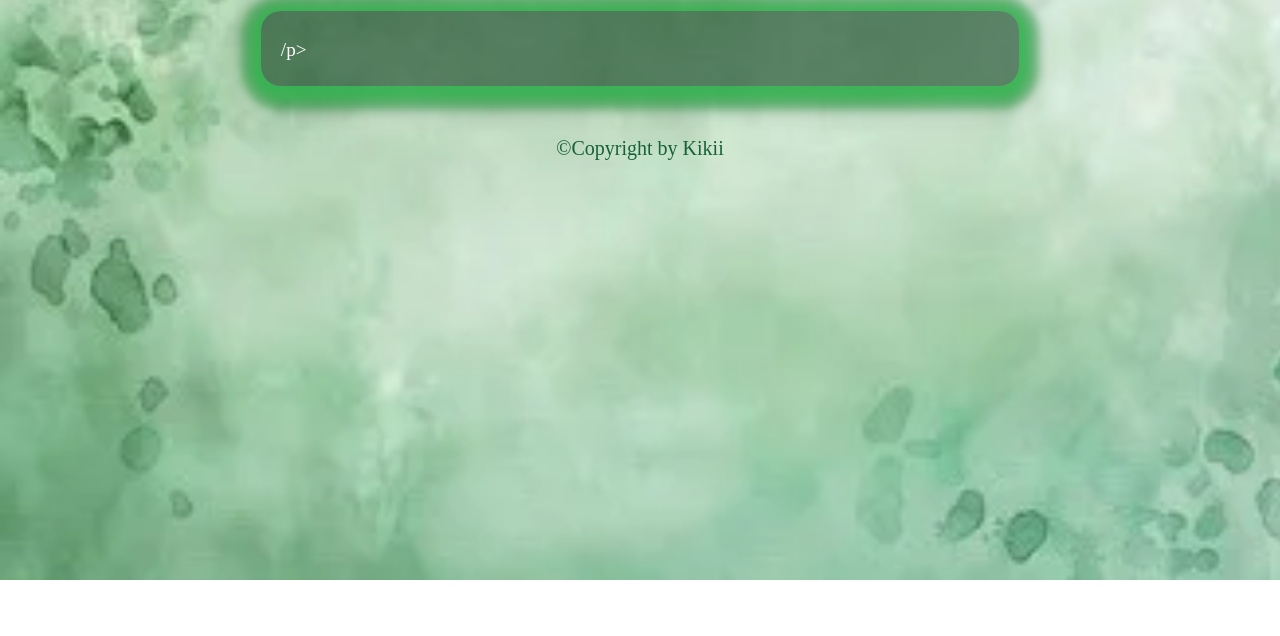
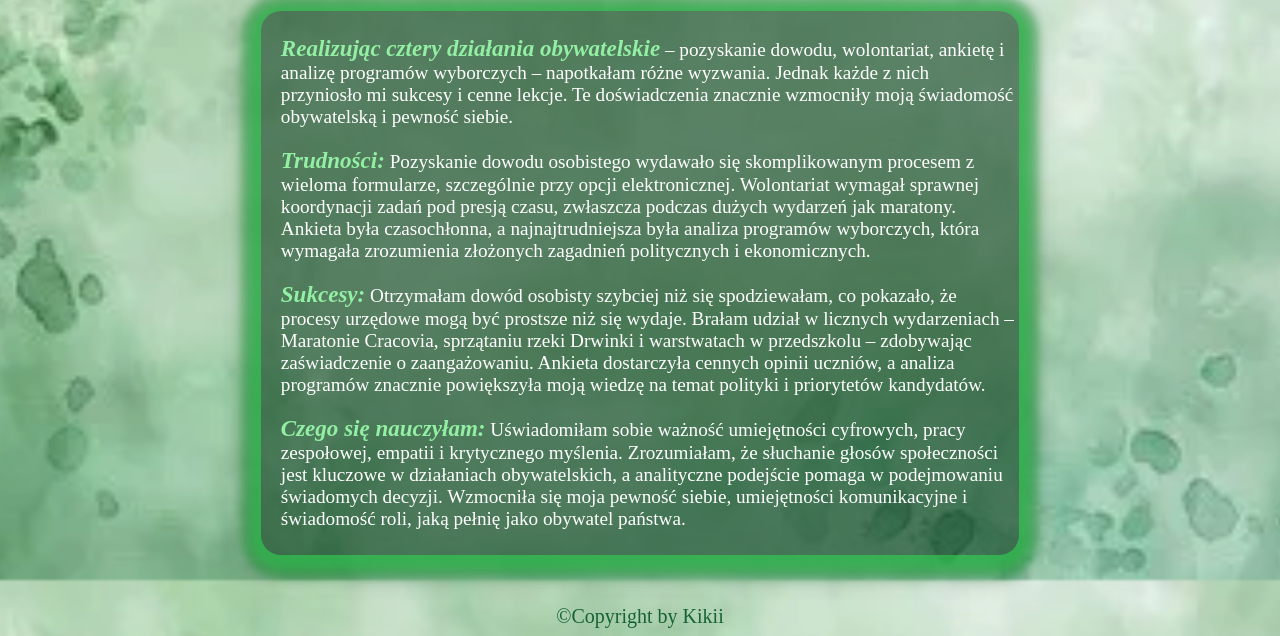
Before and after one commit to Kikii88/Kikii_Portfolio, a plain HTML site: page podsumowanie.html in a window 1280 px wide. Shown: the part 220-856 px from the top of the page. Before the commit the page ends 800 px from the top, so only its background shows below. Drawn offline with nearby package versions, Linux system fonts and the light colour scheme; a web font is replaced by a local one.

Commit message:
Add files via upload

```diff
--- a/podsumowanie.html
+++ b/podsumowanie.html
@@ -31,7 +31,13 @@
     <div class="everything">
         <h1>PODSUMOWANIE</h1>
         <div id="summary">
-            <p><span></span> /p>
+            <p><span>Realizując cztery działania obywatelskie</span> – pozyskanie dowodu, wolontariat, ankietę i analizę programów wyborczych – napotkałam różne wyzwania. Jednak każde z nich przyniosło mi sukcesy i cenne lekcje. Te doświadczenia znacznie wzmocniły moją świadomość obywatelską i pewność siebie.</p>
+
+            <p><span>Trudności:</span> Pozyskanie dowodu osobistego wydawało się skomplikowanym procesem z wieloma formularze, szczególnie przy opcji elektronicznej. Wolontariat wymagał sprawnej koordynacji zadań pod presją czasu, zwłaszcza podczas dużych wydarzeń jak maratony. Ankieta była czasochłonna, a najnajtrudniejsza była analiza programów wyborczych, która wymagała zrozumienia złożonych zagadnień politycznych i ekonomicznych.</p>
+
+            <p><span>Sukcesy:</span> Otrzymałam dowód osobisty szybciej niż się spodziewałam, co pokazało, że procesy urzędowe mogą być prostsze niż się wydaje. Brałam udział w licznych wydarzeniach – Maratonie Cracovia, sprzątaniu rzeki Drwinki i warstwatach w przedszkolu – zdobywając zaświadczenie o zaangażowaniu. Ankieta dostarczyła cennych opinii uczniów, a analiza programów znacznie powiększyła moją wiedzę na temat polityki i priorytetów kandydatów.</p>
+
+            <p><span>Czego się nauczyłam:</span> Uświadomiłam sobie ważność umiejętności cyfrowych, pracy zespołowej, empatii i krytycznego myślenia. Zrozumiałam, że słuchanie głosów społeczności jest kluczowe w działaniach obywatelskich, a analityczne podejście pomaga w podejmowaniu świadomych decyzji. Wzmocniła się moja pewność siebie, umiejętności komunikacyjne i świadomość roli, jaką pełnię jako obywatel państwa.</p>
 
         </div>
 
```
